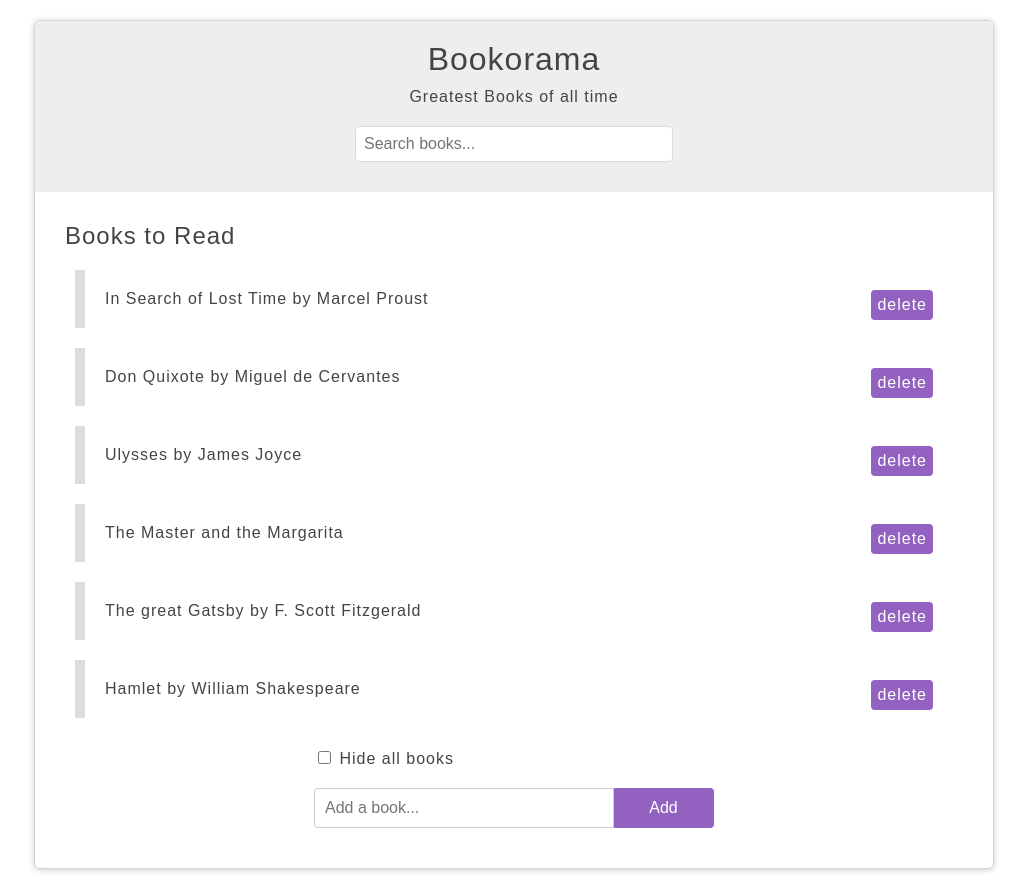
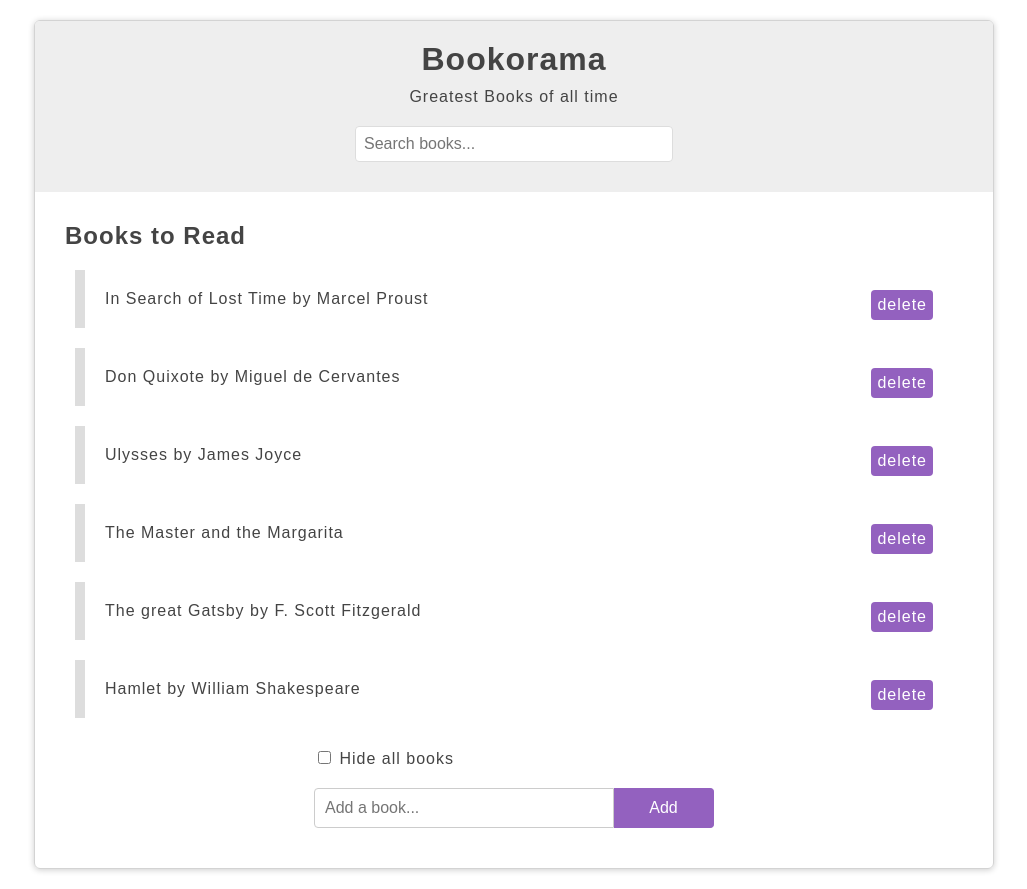
Before and after one commit to anytaaly/bookorama, a plain HTML site: page index.html in a window 1280 px wide. Shown: the whole page, without its empty margins (126-1153 px from the left). Drawn offline with nearby package versions, Linux system fonts and the light colour scheme; a web font is replaced by a local one.

Commit message:
refactoring CSS

```diff
--- a/styles.css
+++ b/styles.css
@@ -3,11 +3,6 @@ body {
   font-family: "Thasadith", sans-serif;
   color: #444;
   letter-spacing: 1px;
-}
-
-h1,
-h2 {
-  font-weight: normal;
 }
 
 #wrapper {
@@ -119,23 +114,3 @@ h2 {
   display: block;
   clear: both;
 }
-
-/*
-  #tabbed-content li{
-      display: inline-block;
-      padding: 10px 14px;
-      background: #ddd;
-      border-radius: 4px;
-      cursor: pointer;
-      margin-right: 10px;
-  }
-  #tabbed-content .tab{
-      display: none;
-      border: 1px solid #ddd;
-      padding: 0 10px;
-      border-radius: 4px;
-  }
-  #tabbed-content .tab.active{
-      display: block;
-  }
-  */
```
